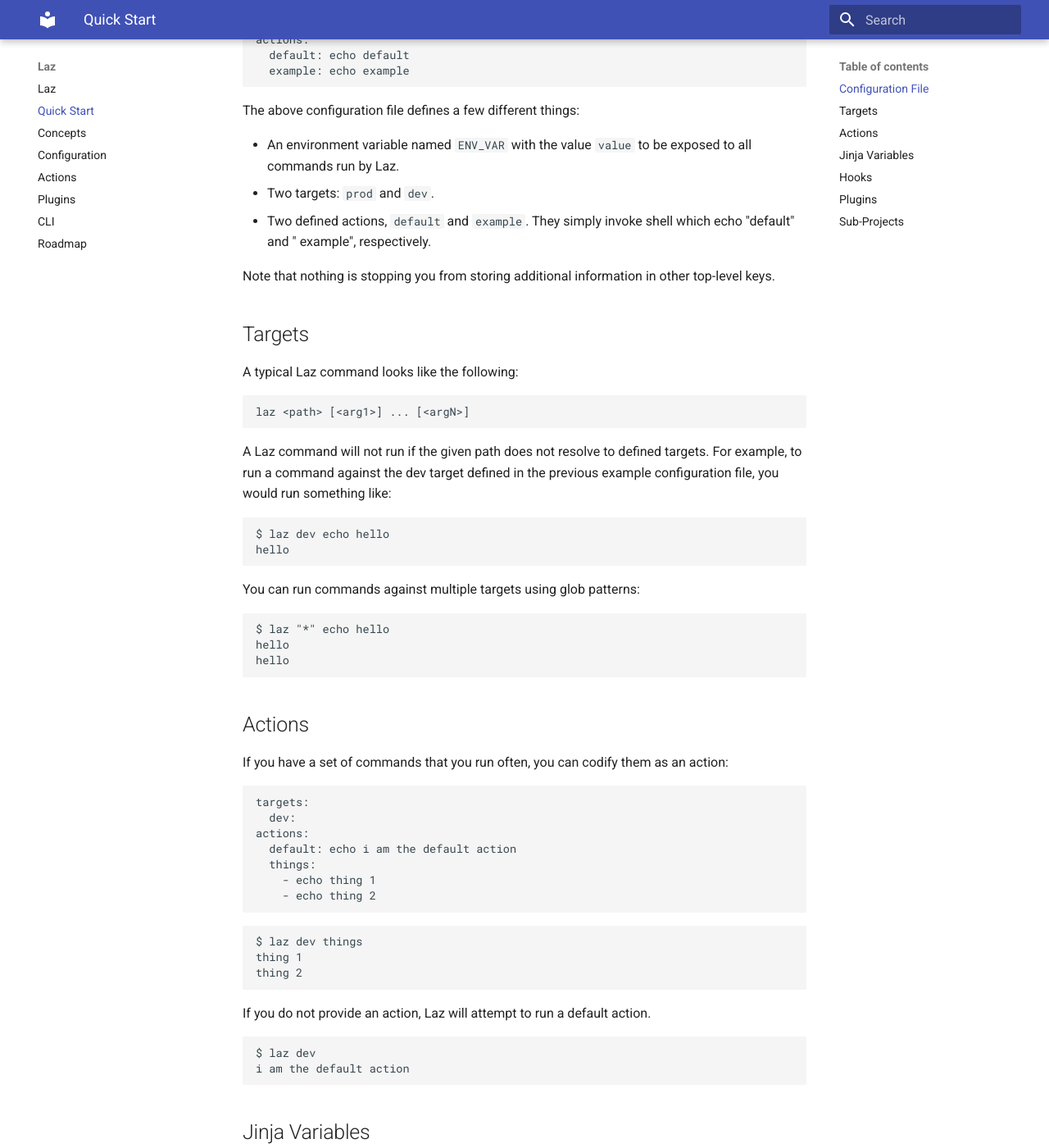
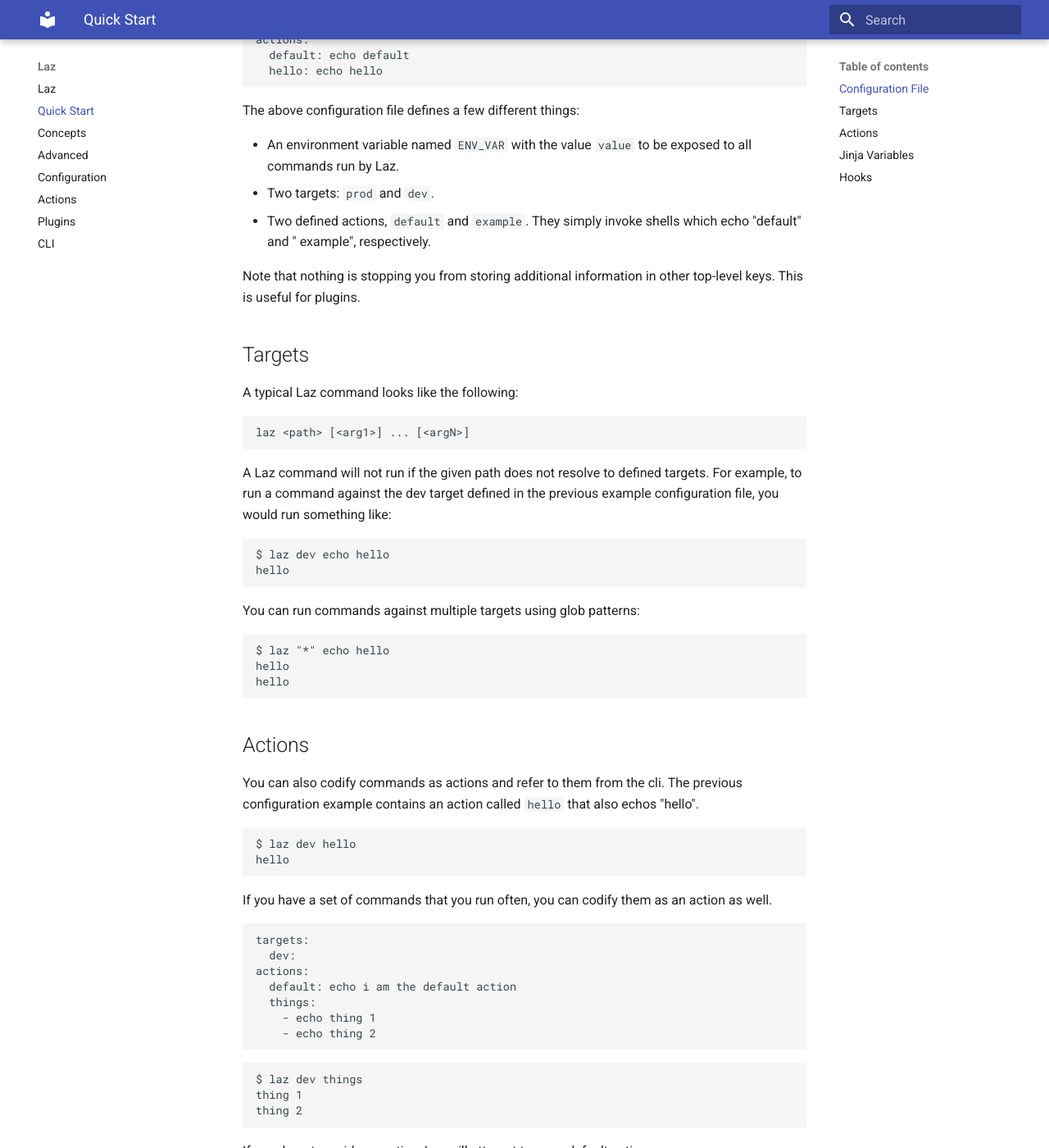
Before and after one commit to joshwycuff/py-laz, an MkDocs documentation site: the page built from docs/quick_start.md, in a window 1280 px wide and 1400 px high, scrolled down 339 px. Shown: the whole window at 82% size. Built offline with MkDocs 1.6.1 and Material for MkDocs 9.7.7, drawn with Linux system fonts in a browser that asks for light colours; some of the changed text lies outside the part shown.

````diff
--- a/docs/quick_start.md
+++ b/docs/quick_start.md
@@ -12,7 +12,7 @@
   dev:
 actions:
   default: echo default
-  example: echo example
+  hello: echo hello
 ```
 
 The above configuration file defines a few different things:
@@ -20,10 +20,11 @@
 - An environment variable named `ENV_VAR` with the value `value` to be exposed to all commands run
   by Laz.
 - Two targets: `prod` and `dev`.
-- Two defined actions, `default` and `example`. They simply invoke shell which echo "default" and "
+- Two defined actions, `default` and `example`. They simply invoke shells which echo "default" and "
   example", respectively.
 
-Note that nothing is stopping you from storing additional information in other top-level keys.
+Note that nothing is stopping you from storing additional information in other top-level keys. This
+is useful for plugins.
 
 ## Targets
 
@@ -52,7 +53,15 @@
 
 ## Actions
 
-If you have a set of commands that you run often, you can codify them as an action:
+You can also codify commands as actions and refer to them from the cli. The previous configuration
+example contains an action called `hello` that also echos "hello".
+
+```shell
+$ laz dev hello
+hello
+```
+
+If you have a set of commands that you run often, you can codify them as an action as well.
 
 ```yaml
 targets:
@@ -135,11 +144,3 @@
 after target
 after all
 ```
-
-## Plugins
-
-TODO
-
-## Sub-Projects
-
-TODO
--- a/mkdocs.yml
+++ b/mkdocs.yml
@@ -6,8 +6,8 @@
   - index.md
   - quick_start.md
   - concepts.md
+  - advanced.md
   - configuration.md
   - actions.md
   - plugins.md
   - cli.md
-  - roadmap.md
````
Also changed, not shown: docs/advanced.md (added, +3 -0 lines), docs/plugins/aws.md (added, +31 -0 lines), docs/plugins/index.md (added, +1 -0 lines), docs/plugins/jinja.md (added, +1 -0 lines), docs/plugins/terraform.md (added, +1 -0 lines), docs/roadmap.md (deleted, +0 -3 lines), 3 other files.
